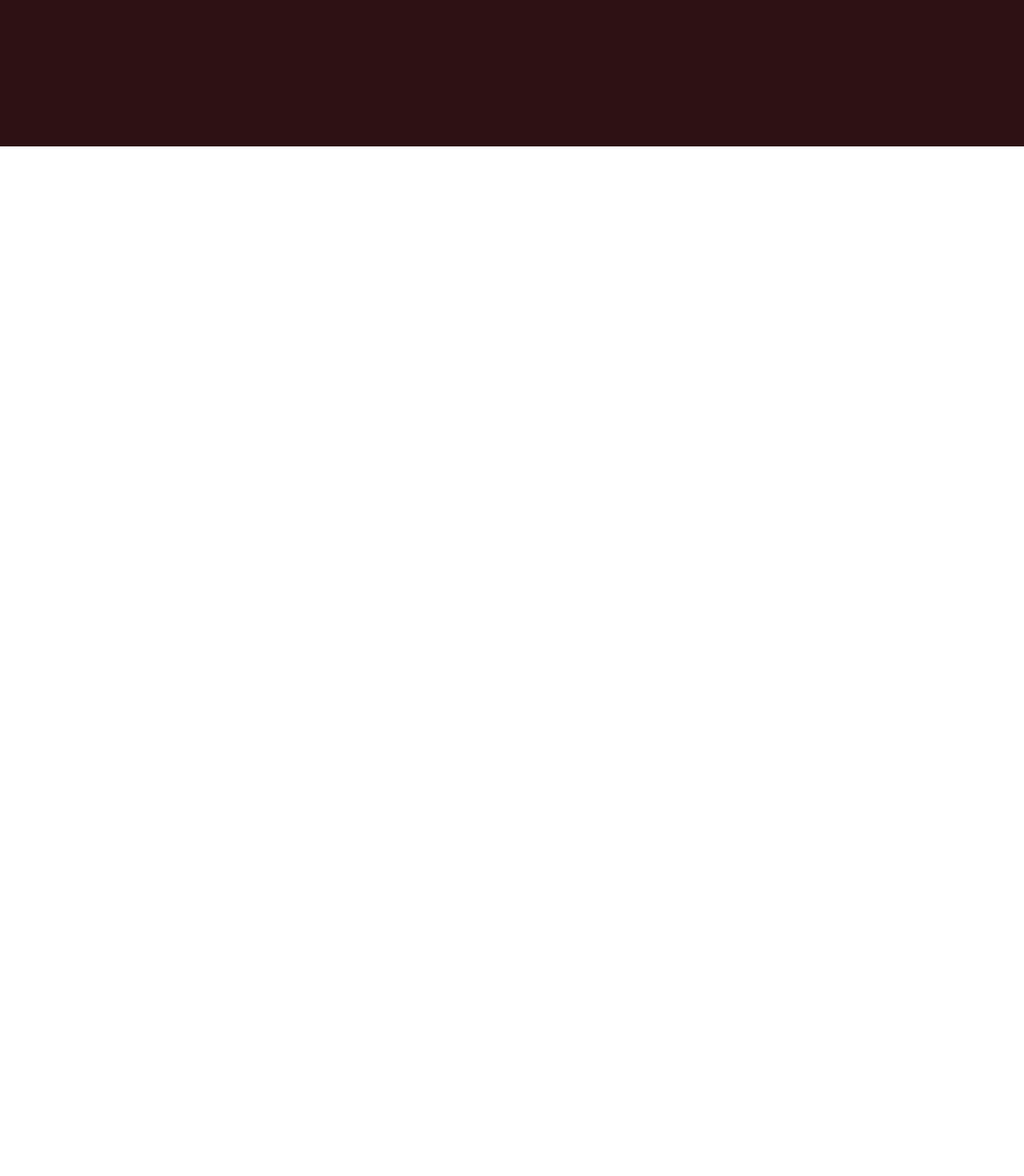
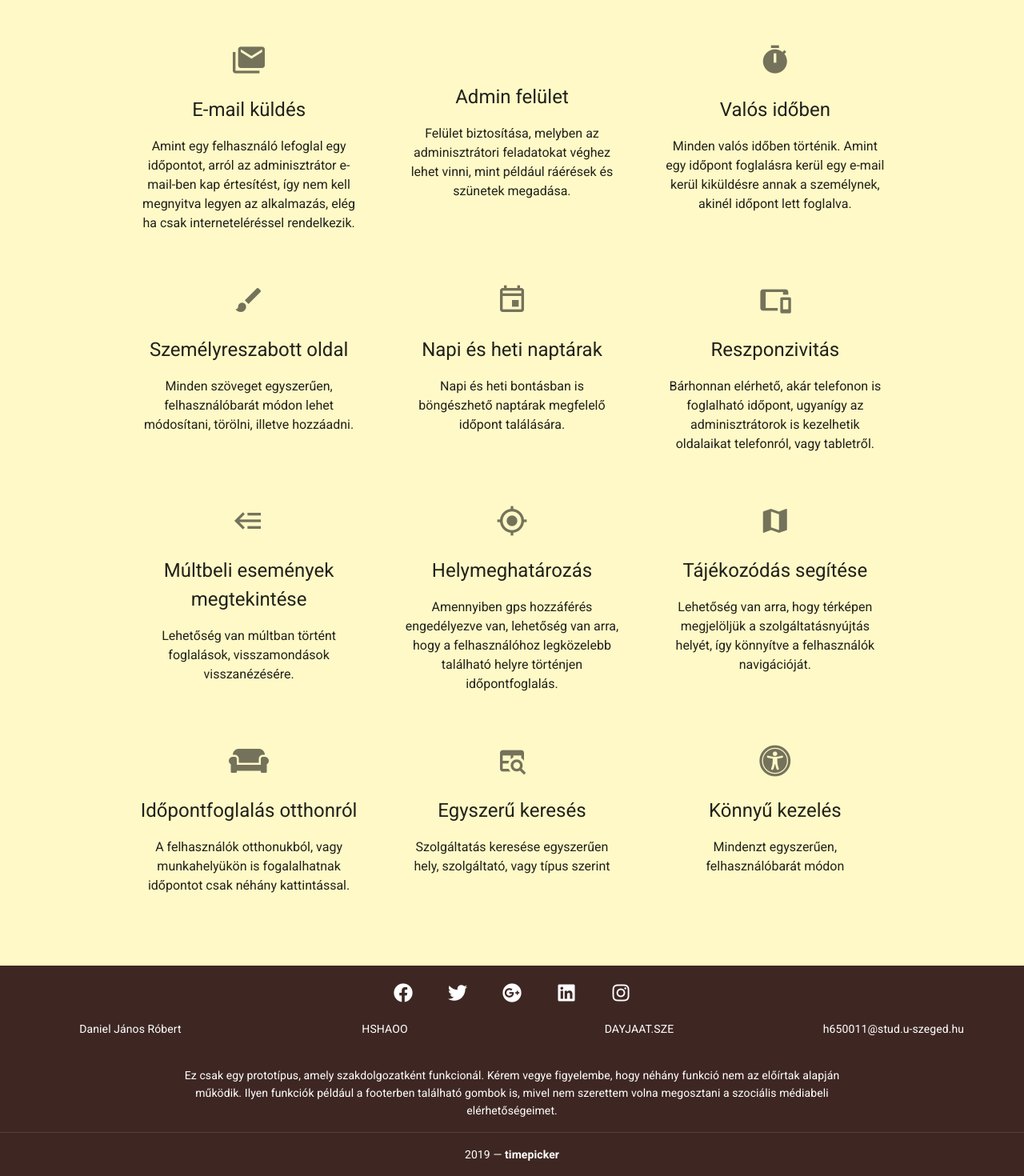
Before and after one commit to danieljanosrobert/timepicker, a Vue app: page / in a window 1280 px wide. Shown: the part 1317-2787 px from the top of the page at 80% size. Before the commit the page ends 2312 px from the top, so only its background shows below. Built offline with nearby package versions, Linux system fonts and the light colour scheme.

Commit message:
refs#6 - Footer elkészítése, Homepage javítása, néhány refaktorálás

```diff
--- a/package.json
+++ b/package.json
@@ -17,6 +17,7 @@
     "vuex": "^3.0.1"
   },
   "devDependencies": {
+    "@fortawesome/fontawesome-free": "^5.11.2",
     "@vue/cli-plugin-babel": "^3.11.0",
     "@vue/cli-plugin-typescript": "^3.11.0",
     "@vue/cli-service": "^3.11.0",
--- a/src/assets/styles/style.scss
+++ b/src/assets/styles/style.scss
@@ -1,6 +1,10 @@
 @import 'variables.scss';
 
 /*BASICS*/
+
+html {
+  scroll-behavior: smooth;
+}
 
 body, html {
   height: 100%;
@@ -42,6 +46,38 @@ body, html {
 }
 
 /*BASICS*/
+
+/*COLORS*/
+
+.bg-color-dark-blue {
+  background-color: $_dark-blue;
+}
+
+.bg-color-blue {
+  background-color: $_blue;
+}
+
+.bg-color-light-blue {
+  background-color: $_light-blue;
+}
+
+.bg-color-light-brown {
+  background-color: $_light-brown;
+}
+
+.bg-color-yellow {
+  background-color: $_yellow;
+}
+
+.bg-color-gray {
+  background-color: $_gray;
+}
+
+.bg-color-dark-mahogany {
+  background-color: $_dark-mahogany;
+}
+
+/*COLORS*/
 
 /*TEXTS*/
 
--- a/src/components/Footer.vue
+++ b/src/components/Footer.vue
@@ -1,12 +1,59 @@
 <template>
-  <v-container fluid id="footer">
-    <div style="height: 1000px;"></div>
-  </v-container>
+  <v-footer dark padless fluid>
+    <v-col class="pa-0" cols="12">
+      <v-card flat tile
+              class="brown darken-4 white--text text-center">
+        <v-card-text>
+          <v-btn v-for="icon in icons"
+                 :key="icon"
+                 class="mx-4 white--text" icon>
+            <v-icon size="24px">{{ icon }}</v-icon>
+          </v-btn>
+        </v-card-text>
+
+        <v-card-text class="white--text pt-0">
+          <v-row>
+            <v-col cols="3"
+                   v-for="(data) in details"
+                   :key="data">
+              {{data}}
+            </v-col>
+            <v-col cols="8" offset="2" class="pt-6">
+              Ez csak egy prototípus, amely szakdolgozatként funkcionál. Kérem vegye figyelembe, hogy néhány funkció nem
+              az előírtak alapján működik. Ilyen funkciók például a footerben található gombok is, mivel nem szerettem
+              volna megosztani a szociális médiabeli elérhetőségeimet.
+            </v-col>
+          </v-row>
+        </v-card-text>
+
+        <v-divider></v-divider>
+
+        <v-card-text class="white--text">
+          {{ new Date().getFullYear() }} — <strong>timepicker</strong>
+        </v-card-text>
+      </v-card>
+    </v-col>
+  </v-footer>
 </template>
 
 <script>
   export default {
     name: 'Footer',
+    data: () => ({
+      icons: [
+        'fab fa-facebook',
+        'fab fa-twitter',
+        'fab fa-google-plus',
+        'fab fa-linkedin',
+        'fab fa-instagram',
+      ],
+      details: [
+        'Daniel János Róbert',
+        'HSHAOO',
+        'DAYJAAT.SZE',
+        'h650011@stud.u-szeged.hu',
+      ],
+    }),
   };
 </script>
 
--- a/src/components/MenuBar.vue
+++ b/src/components/MenuBar.vue
@@ -1,5 +1,5 @@
 <template>
-  <v-app-bar app :inverted-scroll=invertedScrollProp>
+  <v-app-bar class="brown lighten-5" app :inverted-scroll=invertedScrollProp>
     <v-toolbar-title class="headline text-uppercase">
       <router-link to="/">
         <span>Pick</span>
--- a/src/components/HomeSimple.vue
+++ b/src/components/home/Carousel.vue
@@ -26,13 +26,12 @@
     data: () => ({
       gray: '#EDEAE5',
       details: [
-          'Időpontfoglalás otthonról',
-          'Egyszerű kereséssel',
-          'Helymeghatározással',
-          'Azonnal',
+          'Gif az oldal használatáról#1 - keresés',
+          'Gif az oldal használatáról#2 - elérhetőségek vagy hírek böngészése',
+          'Gif az oldal használatáról#3 - foglalás',
       ],
     }),
-    name: 'HomeSimple',
+    name: 'Carousel',
   };
 </script>
 
--- /dev/null
+++ b/src/components/home/Features.vue
@@ -0,0 +1,110 @@
+<template>
+  <v-container fluid class="pa-12 bg-color-light-brown">
+    <v-row no-gutters class="text-center">
+      <v-col :xl="8" :offset-xl="2"
+             :md="10" :offset-md="1"
+             :sm="12" :offset-sm="0">
+        <v-row no-gutters class="text-center">
+          <v-col :md="6" :sm="12" :lg="4"
+                 class="py-6"
+                 v-for="(feature) in features"
+                 :key="feature">
+            <v-row no-gutters>
+              <v-col :cols="12" class="pb-6">
+                <v-icon x-large>{{feature.icon}}</v-icon>
+              </v-col>
+              <v-col :cols="12">
+                <p style="font-size: 24px">{{feature.title}}</p>
+              </v-col>
+              <v-col :cols="10" :offset="1">
+                <p>{{feature.description}}</p>
+              </v-col>
+            </v-row>
+          </v-col>
+        </v-row>
+      </v-col>
+    </v-row>
+  </v-container>
+</template>
+
+<script>
+  export default {
+    data: () => ({
+      features: [
+        {
+          title: 'E-mail küldés',
+          icon: 'mdi-email-multiple',
+          description: 'Amint egy felhasználó lefoglal egy időpontot, arról az adminisztrátor e-mail-ben kap ' +
+              'értesítést, így nem kell megnyitva legyen az alkalmazás, elég ha csak interneteléréssel rendelkezik.',
+        },
+        {
+          title: 'Admin felület',
+          icon: 'mdi-account-card-details',
+          description: 'Felület biztosítása, melyben az adminisztrátori feladatokat véghez lehet vinni, mint ' +
+              'például ráérések és szünetek megadása.',
+        },
+        {
+          title: 'Valós időben',
+          icon: 'mdi-timer',
+          description: 'Minden valós időben történik. Amint egy időpont foglalásra kerül egy e-mail kerül ' +
+              'kiküldésre annak a személynek, akinél időpont lett foglalva.',
+        },
+        {
+          title: 'Személyreszabott oldal',
+          icon: 'mdi-brush',
+          description: 'Minden szöveget egyszerűen, felhasználóbarát módon lehet módosítani, törölni, illetve ' +
+              'hozzáadni.',
+        },
+        {
+          title: 'Napi és heti naptárak',
+          icon: 'mdi-calendar-outline',
+          description: 'Napi és heti bontásban is böngészhető naptárak megfelelő időpont találására.',
+        },
+        {
+          title: 'Reszponzivitás',
+          icon: 'mdi-tablet-cellphone',
+          description: 'Bárhonnan elérhető, akár telefonon is foglalható időpont, ugyanígy az adminisztrátorok is ' +
+              'kezelhetik oldalaikat telefonról, vagy tabletről.',
+        },
+        {
+          title: 'Múltbeli események megtekintése',
+          icon: 'mdi-backburger',
+          description: 'Lehetőség van múltban történt foglalások, visszamondások visszanézésére.',
+        },
+        {
+          title: 'Helymeghatározás',
+          icon: 'mdi-crosshairs-gps',
+          description: 'Amennyiben gps hozzáférés engedélyezve van, lehetőség van arra, hogy a felhasználóhoz ' +
+              'legközelebb található helyre történjen időpontfoglalás.',
+        },
+        {
+          title: 'Tájékozódás segítése',
+          icon: 'mdi-map',
+          description: 'Lehetőség van arra, hogy térképen megjelöljük a szolgáltatásnyújtás helyét, így könnyítve ' +
+              'a felhasználók navigációját.',
+        },
+        {
+          title: 'Időpontfoglalás otthonról',
+          icon: 'fa-couch',
+          description: 'A felhasználók otthonukból, vagy munkahelyükön is fogalalhatnak időpontot csak néhány ' +
+              'kattintással.',
+        },
+        {
+          title: 'Egyszerű keresés',
+          icon: 'mdi-table-search',
+          description: 'Szolgáltatás keresése egyszerűen hely, szolgáltató, vagy típus szerint',
+        },
+        {
+          title: 'Könnyű kezelés',
+          icon: 'fa-universal-access',
+          description: 'Mindenzt egyszerűen, felhasználóbarát módon',
+        },
+      ],
+    }),
+    name: 'Features',
+  };
+</script>
+
+<style scoped>
+
+</style>
--- a/src/components/HomeParallax.vue
+++ b/src/components/home/Parallax.vue
@@ -1,5 +1,5 @@
 <template>
-  <v-container :style="setToFullScreen" fluid class="pa-0 noselect">
+  <v-container :style="setToFullScreen" fluid class="pa-0">
     <v-parallax class="full-height" src="@/assets/images/doctor.jpg" dark>
       <v-row align="center" justify="center"><h1 class="text-yellow" style="font-size: 150px">Logo helye</h1></v-row>
       <v-row align="center" justify="center">
@@ -33,7 +33,7 @@
 
 <script type="ts">
   export default {
-    name: 'HomeParallax',
+    name: 'Parallax',
     data: () => ({
       hover: false,
     }),
--- a/src/plugins/vuetify.ts
+++ b/src/plugins/vuetify.ts
@@ -1,10 +1,11 @@
 import Vue from 'vue';
 import Vuetify from 'vuetify/lib';
+import '@fortawesome/fontawesome-free/css/all.css';
 
 Vue.use(Vuetify);
 
 export default new Vuetify({
   icons: {
-    iconfont: 'mdi',
+    iconfont: 'fa',
   },
 });
--- a/src/views/Home.vue
+++ b/src/views/Home.vue
@@ -1,23 +1,25 @@
 <template>
-  <v-container fluid class="pa-0">
-    <HomeParallax/>
-    <HomeSimple ref="home-simple"></HomeSimple>
+  <v-container fluid class="pa-0 noselect">
+    <Parallax/>
+    <Carousel ref="home-simple"></Carousel>
+    <Features/>
   </v-container>
 </template>
 
 <script lang="ts">
 import Vue from 'vue';
-import HomeParallax from '@/components/HomeParallax.vue';
-import HomeSimple from '@/components/HomeSimple.vue';
+import Parallax from '@/components/home/Parallax.vue';
+import Carousel from '@/components/home/Carousel.vue';
+import Features from '@/components/home/Features.vue';
+
+const MENU_HEIGHT = 64;
 
 export default Vue.extend({
-  components: {
-    HomeParallax,
-    HomeSimple,
-  },
+  name: 'Home',
+  components: {Parallax, Carousel, Features},
   methods: {
     scrollTo(refName: string): void {
-      const element: number = ((this.$refs[refName]) as Vue & { $el: HTMLElement}).$el.offsetTop;
+      const element: number = ((this.$refs[refName]) as Vue & { $el: HTMLElement}).$el.offsetTop - MENU_HEIGHT;
       window.scrollTo(0, element);
     },
   },
```
Also changed, not shown: 1 other file (tests, documents, lock files or other folders).
